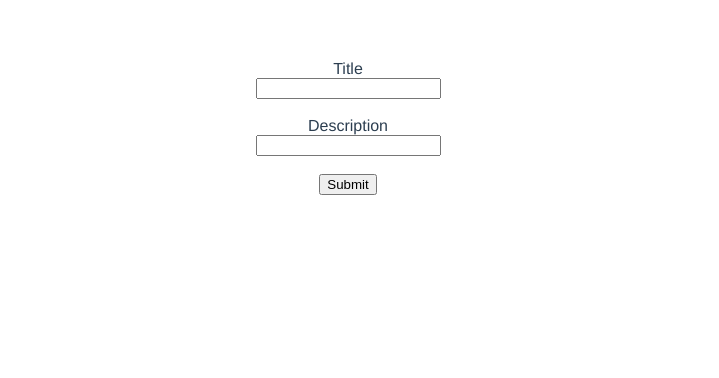
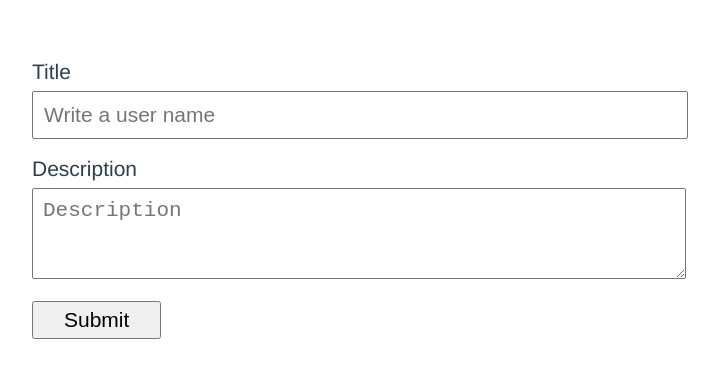
Before and after one commit to hasanrana21/servicio-task-client, a Vue app: page / in a window 1280 px wide. Shown: the top 378 px of the page, without its empty margins (292-1011 px from the left). Built offline with nearby package versions, Linux system fonts and the light colour scheme; no server answers.

Commit message:
delete completed

```diff
--- a/src/App.vue
+++ b/src/App.vue
@@ -1,16 +1,16 @@
 <template>
-  <HelloWorld/>
+  <!-- <HelloWorld/> -->
   <Users></Users>
 </template>
 
 <script>
-import HelloWorld from './components/HelloWorld.vue'
+// import HelloWorld from './components/HelloWorld.vue'
 import Users from './components/Users.vue'
 
 export default {
   name: 'App',
   components: {
-    HelloWorld,
+    // HelloWorld,
     Users
   }
 }
--- a/src/components/HelloWorld.vue
+++ b/src/components/HelloWorld.vue
@@ -1,6 +1,6 @@
 <template>
   <div class="hello">
-    <form action="#" @submit.prevent="handleSubmit">
+    <!-- <form action="#" @submit.prevent="handleSubmit">
       <label for="title">Title</label> <br />
       <input type="text" name="title" id="title" v-model="user.title" /> <br /><br />
 
@@ -14,15 +14,11 @@
       <br /><br />
 
       <input type="submit" value="Submit" />
-    </form>
-
-    <div>
-    </div>
+    </form> -->
   </div>
 </template>
 
 <script>
-import axios from "axios";
 export default {
   name: "HelloWorld",
   props: {
@@ -30,30 +26,22 @@ export default {
   },
   data() {
     return {
-      user: {
-        title: "",
-        description: "",
-      },
+      // user: {
+      //   title: "",
+      //   description: "",
+      // },
     };
   },
   methods: {
-    handleSubmit() {
-      axios
-      .post("http://localhost:5050/newUser", this.user)
-      .then((res) => console.log(res))
-      .catch((err) => console.log(err));
-      console.log("submited", this.user);
-    },
-
-    // deleteList() {
-    //   this.lists.pop();
+    // handleSubmit() {
+    //   axios
+    //   .post("http://localhost:5050/newUser", this.user)
+    //   .then((res) => console.log(res))
+    //   .catch((err) => console.log(err));
+    //   console.log("submited", this.user);
     // },
 
-    // editList(index) {
-    //   console.log(this.lists[index].title);
 
-    //   this.lists[index].title;
-    // },
   },
 };
 </script>
--- a/src/components/Users.vue
+++ b/src/components/Users.vue
@@ -1,11 +1,49 @@
 <template>
-  <div v-for="(user, index) in allUsers" :key="index" class="userInfo">
-    <h2>{{ user.title }}</h2>
-    <p>{{ user.description }}</p>
-    <p>{{user._id}}</p>
-    <div>
-      <button>Edit</button>
-      <button @click="deleteUser(user._id)">Delete</button>
+  <div>
+    <div class="form-wrapper">
+      <form action="#" @submit.prevent="handleSubmit">
+        <label for="title">Title</label> <br />
+        <input
+          type="text"
+          name="title"
+          placeholder="Write a user name"
+          id="title"
+          v-model="user.title"
+        />
+        <br /><br />
+
+        <label for="description">Description</label> <br />
+        <!-- <input
+          type="text"
+          name="description"
+          id="description"
+          v-model="user.description"
+        /> -->
+        <textarea
+          type="text"
+          name="description"
+          id="description"
+          v-model="user.description"
+          cols="10"
+          rows="3"
+          placeholder="Description"
+        >
+        </textarea>
+        <br /><br />
+
+        <button type="submit" class="submit-btn">Submit</button>
+      </form>
+    </div>
+    <div class="userDetails">
+      <div v-for="(user, index) in allUsers" :key="index" class="userInfo">
+        <h2>{{ user.title }}</h2>
+        <p>{{ user.description }}</p>
+        <p>{{ user._id }}</p>
+        <div>
+          <button @click="editUser(user._id)">Edit</button>
+          <button @click="deleteUser(user._id)">Delete</button>
+        </div>
+      </div>
     </div>
   </div>
 </template>
@@ -17,7 +55,14 @@ export default {
   name: "Users",
   data() {
     return {
+      user: {
+        title: "",
+        description: "",
+      },
       allUsers: [],
+      //   editInput: false,
+      //   editTitle: '',
+      //   editDescription: '',
     };
   },
 
@@ -32,10 +77,27 @@ export default {
   },
 
   methods: {
+    handleSubmit() {
+      axios
+        .post("http://localhost:5050/newUser", this.user)
+        .then((res) => console.log(res))
+        .catch((err) => console.log(err));
+      console.log("submited", this.user);
+    },
     deleteUser(id) {
-    axios.delete('')
-      console.log(id)
+      axios.delete("http://localhost:5050/delete/" + id).then((res) => {
+        console.log(res);
+      });
+      console.log("delete data", id);
     },
+
+    // editUser(id) {
+    //   axios
+    //   .patch('http://localhost:5050/updateUser/' + id, {
+    //          title : this.editTitle,
+    //          description : this.editDescription
+    //   })
+    // },
   },
 };
 </script>
@@ -43,5 +105,41 @@ export default {
 <style scoped>
 .userInfo button {
   margin: 0 15px;
+  padding: 10px 20px;
+  font-size: 16px;
+  cursor: pointer;
+}
+.form-wrapper {
+  width: 50%;
+  margin: 0 auto;
+  padding-bottom: 15px;
+}
+.form-wrapper input,
+textarea {
+  padding: 10px 10px;
+  width: 100%;
+  font-size: 21px;
+  margin-top: 7px;
+}
+.userDetails{
+    display: flex;
+    flex-wrap: wrap;
+    padding: 0 25px;
+    margin: 2% 15%;
+}
+.userInfo {
+  width: 450px;
+  margin: 25px 15px;
+  padding: 35px;
+  border: 2px solid green;
+  border-radius: 20px;
+}
+.submit-btn {
+  padding: 5px 30px;
+  font-size: 21px;
+  cursor: pointer;
+}
+label {
+  font-size: 21px;
 }
 </style>
```
